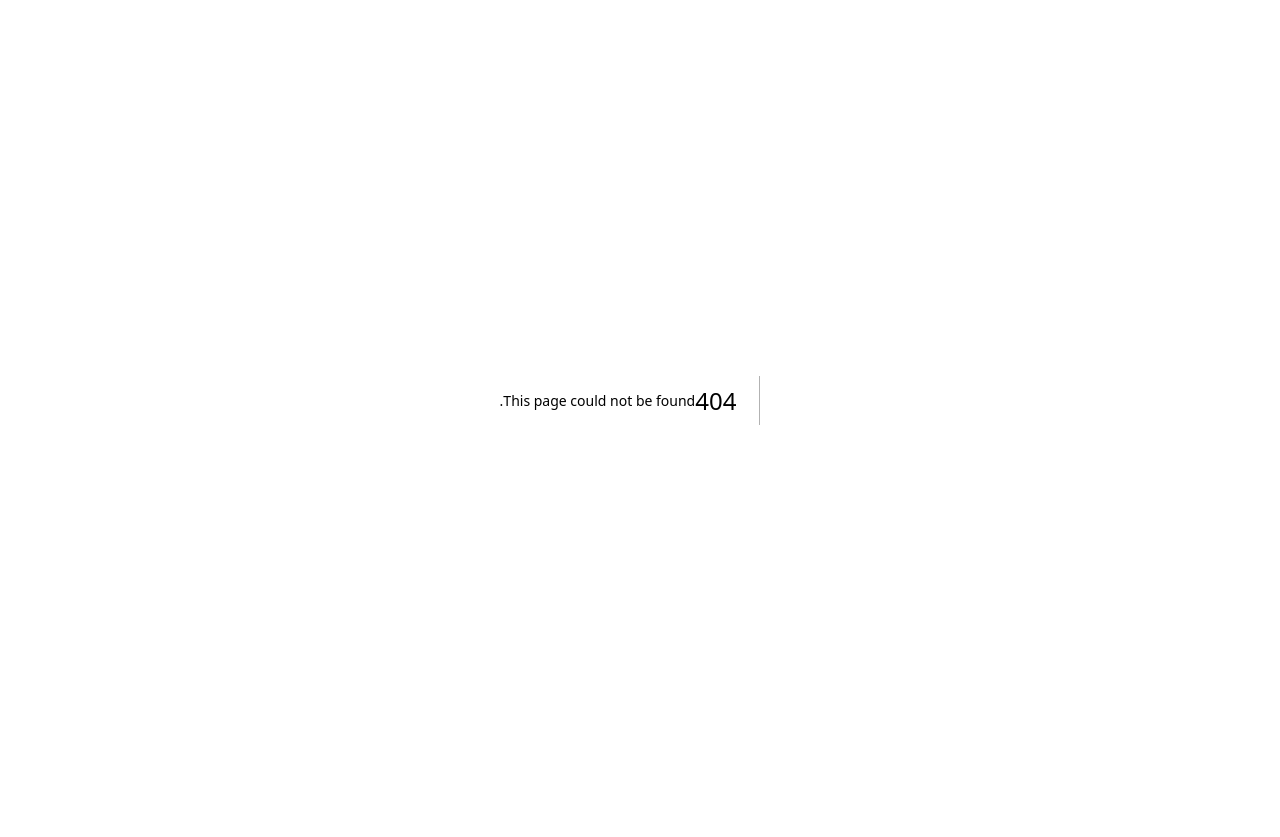
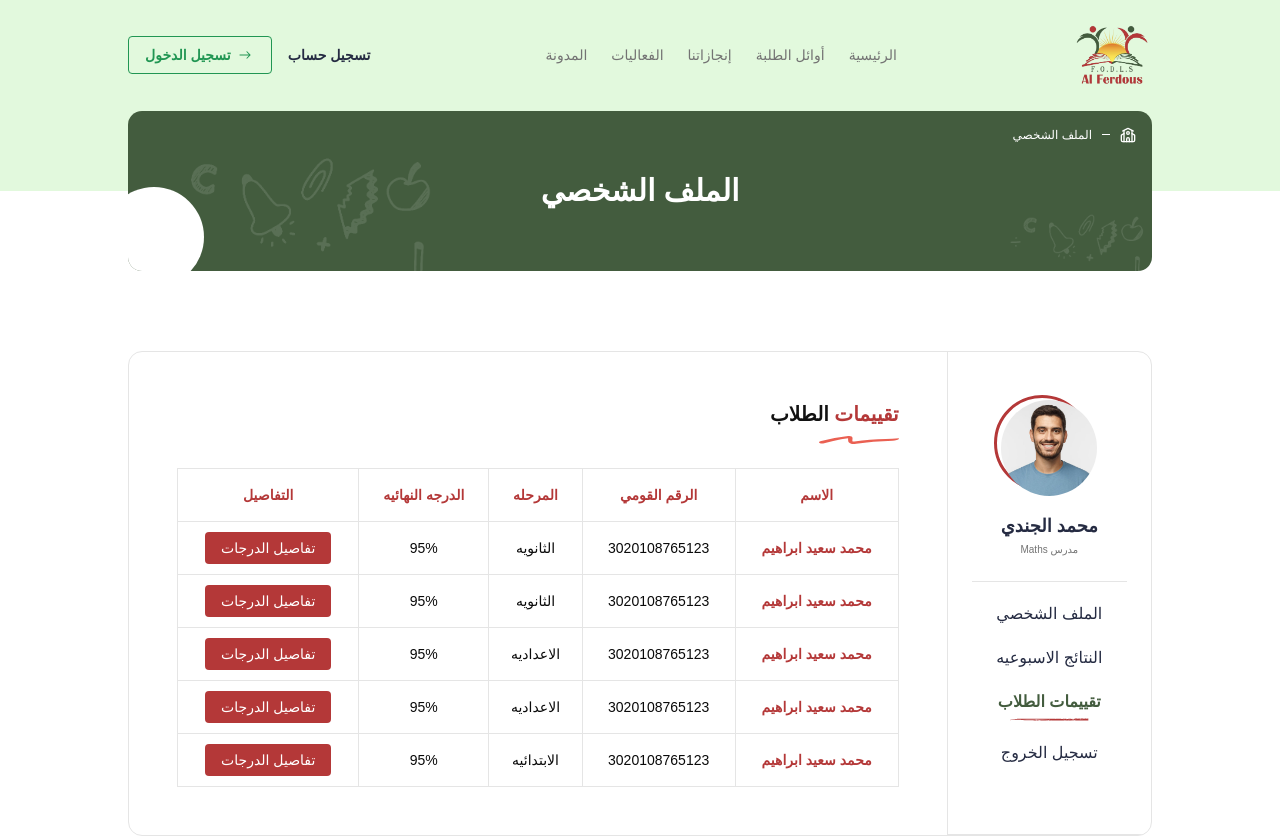
Before and after one commit to KerolosNessim/alferdos, a Next.js app: page /teacher/students-resultes in a window 1280 px wide. Before the commit this address had no page. Shown: the top 837 px of the page. Before the commit the page ends 800 px from the top, so only its background shows below. Built offline with nearby package versions, Linux system fonts and the light colour scheme; a web font is replaced by a local one.

Commit message:
total results

```diff
--- a/src/app/teacher/layout.jsx
+++ b/src/app/teacher/layout.jsx
@@ -28,8 +28,8 @@ const TeacherLayout = ({ children }) => {
               <div className='lg:size-24 size-20 border-3 border-main-red rounded-full absolute top-[45%] left-[45%] -translate-1/2 -z-1'></div>
             </div>
             <div className='text-center space-y-0.5'>
-              <h3 className='text-lg font-bold  text-text'>مهدي سعيد</h3>
-              <p className='text-[10px] text-text-gray'>مدرس الرياضيات</p>
+              <h3 className='text-lg font-bold  text-text'>محمد الجندي</h3>
+              <p className='text-[10px] text-text-gray'>مدرس Maths</p>
             </div>
           </div>
           {/* menu */}
--- /dev/null
+++ b/src/app/teacher/students-resultes/page.jsx
@@ -0,0 +1,68 @@
+import Image from 'next/image'
+import {
+  Table,
+  TableBody,
+  TableCaption,
+  TableCell,
+  TableHead,
+  TableHeader,
+  TableRow,
+} from "@/components/ui/table"
+import Link from 'next/link'
+const StudentsResultesPage = () => {
+  const rows = [
+    ["محمد سعيد ابراهيم", "3020108765123", "الثانويه","95%"],
+    ["محمد سعيد ابراهيم", "3020108765123", "الثانويه","95%"],
+    ["محمد سعيد ابراهيم", "3020108765123", "الاعداديه","95%"],
+    ["محمد سعيد ابراهيم", "3020108765123", "الاعداديه","95%"],
+    ["محمد سعيد ابراهيم", "3020108765123", "الابتدائيه","95%"],
+  ]
+  return (
+    <div className="space-y-6">
+      {/* title */}
+      <div className='w-fit space-y-2 max-md:mx-auto'>
+        <h3 className='text-xl font-bold '>
+          <span className='text-main-red w-fit'>تقييمات</span>
+          <span className='text-[#121212]'> الطلاب</span>
+        </h3>
+        <Image src={'/header-line.svg'} alt='line' width={1000} height={1000} className=' w-20 ' />
+      </div>
+
+          <Table dir="rtl" className="w-full ">
+            <TableHeader >
+              <TableRow className="rounded border">
+                {
+                  ["الاسم", "الرقم القومي", "المرحله", "الدرجه النهائيه", "التفاصيل"].map((item, index) => {
+                    return (
+                      <TableHead key={index} className="text-center font-bold text-main-red border p-4">{item}</TableHead>
+                    )
+                  })
+                }
+              </TableRow>
+            </TableHeader>
+            <TableBody>
+              {
+                rows.map((row, index) => {
+                  return (
+                    <TableRow key={index}>
+                      {
+                        row.map((item, index) => {
+                          return (
+                            <TableCell key={index} className="text-center p-4 first:font-bold first:text-main-red border">{item}</TableCell>
+                          )
+                        })
+                      }
+                      <TableCell className="text-center p-4 border">
+                        <Link href={'/teacher/students-resultes/1'}  className="bg-main-red text-white px-4 py-2 rounded cursor-pointer hover:bg-main-red/80 transition-colors duration-300">تفاصيل الدرجات</Link>
+                      </TableCell>
+                    </TableRow>
+                  )
+                })
+              }
+            </TableBody>
+          </Table>
+    </div>
+  )
+}
+
+export default StudentsResultesPage
--- a/src/components/teacher/teacher-navbar.jsx
+++ b/src/components/teacher/teacher-navbar.jsx
@@ -6,7 +6,8 @@ import Image from 'next/image'
 
 const links = [
   { href: '/teacher', label: 'الملف الشخصي' },
-  { href: '/teacher/resultes', label: 'النتائج' },
+  { href: '/teacher/resultes', label: 'النتائج الاسبوعيه' },
+  { href: '/teacher/students-resultes', label: 'تقييمات الطلاب' },
 ]
 
 const TeacherNavbar = () => {
```
